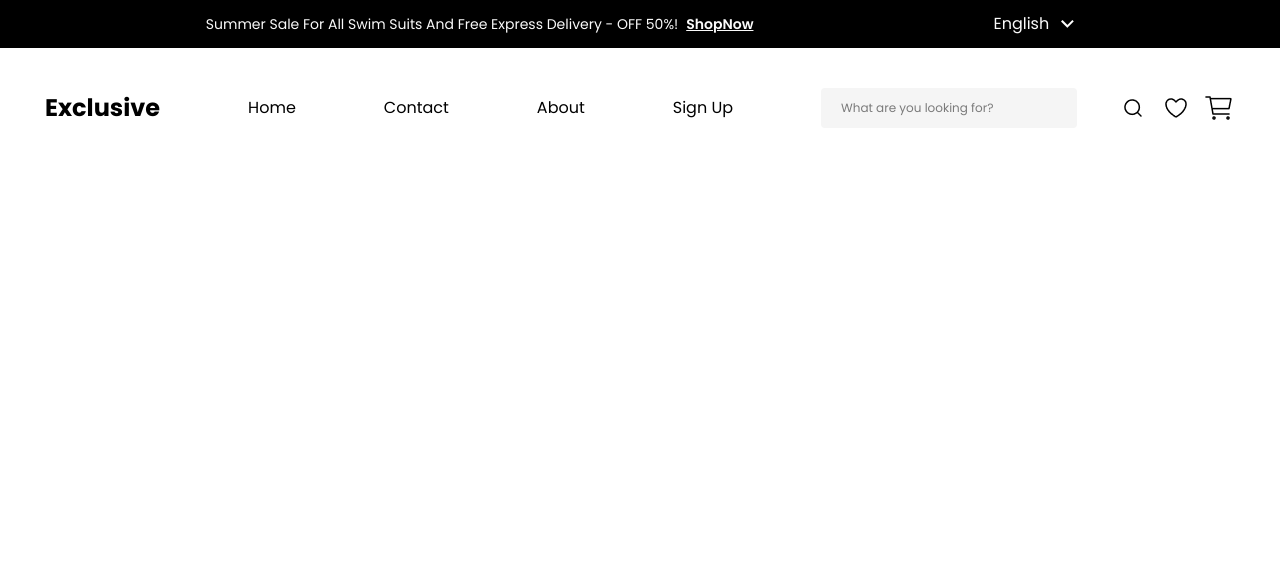
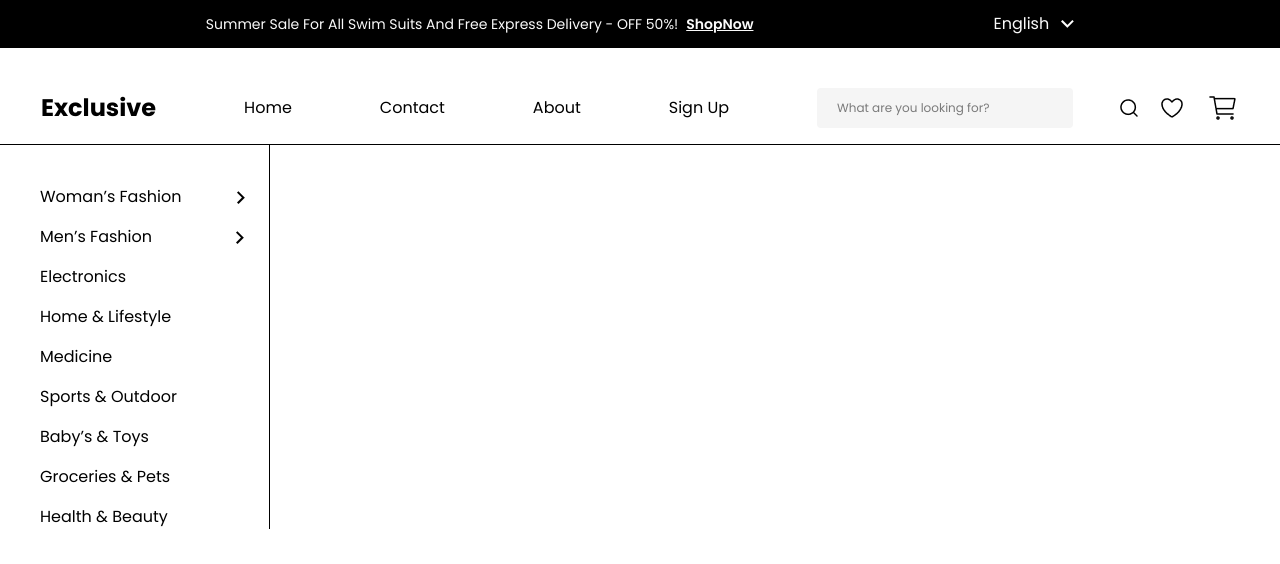
Before and after one commit to Nasir-Hussain786/E-commerce-clone, a plain HTML site: page index.html in a window 1280 px wide. Drawn offline with nearby package versions, Linux system fonts and the light colour scheme.

Commit message:
add sidebar category menu

```diff
--- a/index.html
+++ b/index.html
@@ -1,11 +1,13 @@
     <!doctype html>
     <html>
+
     <head>
         <meta charset="UTF-8" />
         <meta name="viewport" content="width=device-width, initial-scale=1.0" />
         <script src="https://cdn.jsdelivr.net/npm/@tailwindcss/browser@4"></script>
         <link rel="stylesheet" href="./style.css">
     </head>
+
     <body>
         <div class="bg-[#000000] flex justify-center gap-60  py-3">
             <div class="flex items-center text-[#fff]">
@@ -21,8 +23,8 @@
             </div>
         </div>
         <header>
-        <nav>
-            <ul class="flex items-center justify-center gap-22 mt-10 mb-4">
+            <nav class="border-b border-[#000000]">
+                <ul class="flex justify-center items-center  gap-22 mt-10 mb-4">
                     <li class="text-2xl font-bold">Exclusive</li>
                     <li><a class="hover:underline hover:decoration-1" href="">Home</a></li>
                     <li><a class="hover:underline hover:decoration-1" href="">Contact</a></li>
@@ -31,11 +33,12 @@
                     <li class="flex items-center bg-[#F5F5F5] w-3xs rounded-sm text-xs">
                         <input class="text-[#000000] py-3 px-5" type="text" placeholder="What are you looking for?">
                         <div>
-                        <img class="ml-7" src="./assests/magnifying-glass-icon.png" alt=""></div>
+                            <img class="ml-7" src="./assests/magnifying-glass-icon.png" alt="">
+                        </div>
                     </li>
                     <li>
                         <div class="flex items-center">
-                        <div class="mr-4">
+                            <div class="mr-6">
                                 <img src="./assests/heart-icon.png" alt="">
                             </div>
                             <div>
@@ -46,5 +49,35 @@
                 </ul>
             </nav>
         </header>
+        <!-- === start new section === -->
+        <section>
+        <div class="container mx max-w-[1200px] mx-auto flex items-start">
+            <div  class="border-r border-[#000000] w-[230px]">
+                <ul class="pt-10">
+                    <li>
+                        <div class="flex items-center mb-4">
+                            <p class="text-base">Woman’s Fashion</p>
+                            <div class="p-1 ml-13"><img src="./assests/right-arrow-icon.png" alt=""></div>
+                        </div>
+                    </li>
+
+                    <li>
+                        <div class="flex items-center mb-4">
+                            <p class="text-base">Men’s Fashion</p>
+                            <div class="p-1 ml-20"><img src="./assests/right-arrow-icon.png" alt=""></div>
+                        </div>
+                    </li>
+                    <li class="text-base text-[#000000] mb-4">Electronics</li>
+                    <li class="text-base text-[#000000] mb-4">Home & Lifestyle</li>
+                    <li class="text-base text-[#000000] mb-4">Medicine</li>
+                    <li class="text-base text-[#000000] mb-4">Sports & Outdoor</li>
+                    <li class="text-base text-[#000000] mb-4">Baby’s & Toys</li>
+                    <li class="text-base text-[#000000] mb-4">Groceries & Pets</li>
+                    <li class="text-base text-[#000000] ">Health & Beauty</li>
+                </ul>
+            </div>
+        </div>
+        </section>
     </body>
+
     </html>
```
Lines whose indentation alone changed are shown as unchanged.
